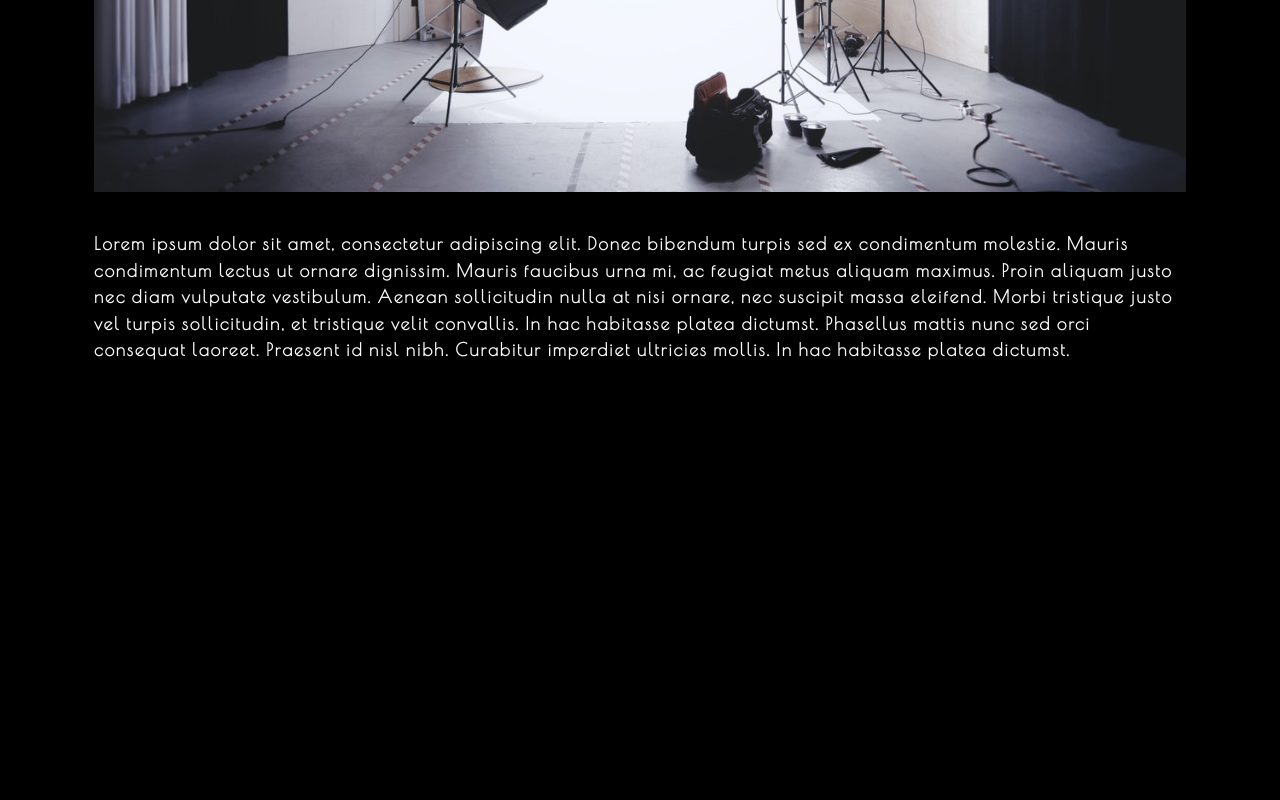
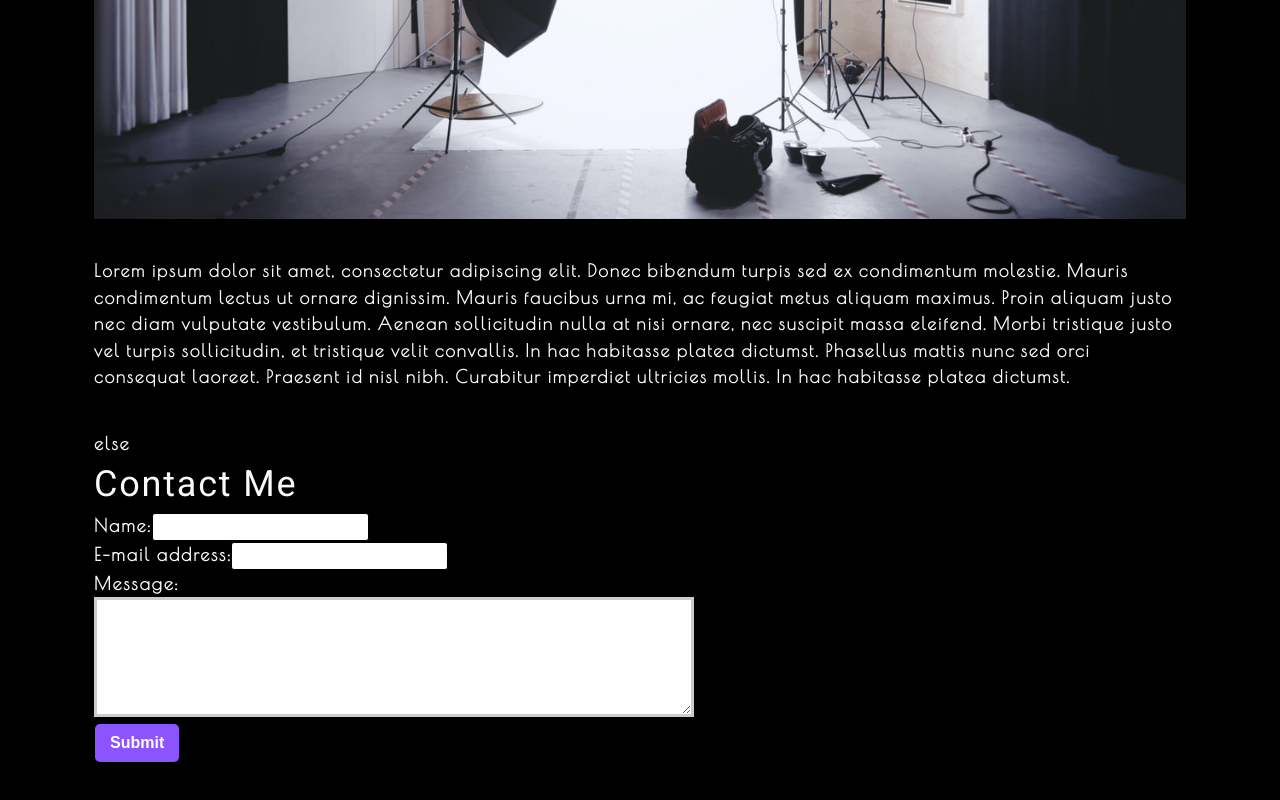
Before and after one commit to ckyle121/Photo-Port, a React (Create React App) app: page / in a window 1280 px wide. Shown: the part 1789-2589 px from the top of the page. Before the commit the page ends 2242 px from the top, so only its background shows below. Built offline with nearby package versions, Linux system fonts and the light colour scheme.

Commit message:
add state for contact form

```diff
--- a/src/App.js
+++ b/src/App.js
@@ -2,6 +2,7 @@ import React, { useState } from 'react';
 import Nav from './components/Nav';
 import About from './components/About';
 import Gallery from './components/Gallery';
+import ContactForm from './components/Contact';
 
 function App() {
   const [categories] = useState([
@@ -13,16 +14,26 @@ function App() {
 
   const [currentCategory, setCurrentCategory] = useState(categories[0]);
 
+  const [contactSelected, setContactSelected] = useState(false);
+
   return (
     <div>
       <Nav
         categories={categories}
         setCurrentCategory={setCurrentCategory}
         currentCategory={currentCategory}
+        contactSelected={contactSelected}
+        setContactSelected={setContactSelected}
       ></Nav>
       <main>
-        <Gallery currentCategory={currentCategory}></Gallery>
-        <About></About>
+        if(!contactSelected){
+          <>
+            <Gallery currentCategory={currentCategory}></Gallery>
+            <About></About>
+          </>
+        } else {
+          <ContactForm />
+        }
       </main>
     </div>
   );
--- a/src/components/Contact/index.js
+++ b/src/components/Contact/index.js
@@ -1,22 +1,58 @@
-import React from "react";
+import React, { useState } from "react";
+import { validateEmail } from "../../utils/helpers";
 
 function ContactForm() {
+    const [formState, setFormState] = useState({ name: '', email: '', message: '' });
+
+    const [errorMessage, setErrorMessage] = useState('');
+    const { name, email, message} = formState;
+
+    const handleSubmit = (e) => {
+        e.preventDefault();
+        if(!errorMessage) {
+            setFormState({ [e.target.name]: e.target.value });
+            console.log('Form', formState);
+        }
+    };
+
+    const handleChange = (e) => {
+        if (e.target.name === 'email') {
+            const isValid = validateEmail(e.target.value);
+            if (!isValid) {
+                setErrorMessage('Your email is invalid.');
+            } else {
+                setErrorMessage('');
+            }
+        } else {
+            if (!e.target.value.length) {
+                setErrorMessage(`${e.target.name} is required.`);
+            } else {
+                setErrorMessage('');
+            }
+        }
+    };
+
     return (
         <section>
             <h1>Contact Me</h1>
-            <form>
+            <form id="contact-form" onSubmit={handleSubmit}>
                 <div>
                     <label htmlFor="name">Name:</label>
-                    <input type="text" name="name" />
+                    <input type="text" defaultValue={name} onBlur={handleChange} name="name" />
                 </div>
                 <div>
-                    <label htmlFor="email">Email address:</label>
-                    <input type="email" name="email" />
+                    <label htmlFor="email">E-mail address:</label>
+                    <input type="email" defaultValue={email} name="email" onBlur={handleChange} />
                 </div>
                 <div>
                     <label htmlFor="message">Message:</label>
-                    <textarea name="message" rows="5"  />
+                    <textarea name="message" defaultValue={message} onBlur={handleChange} rows="5" />
                 </div>
+                {errorMessage && (
+                    <div>
+                        <p className="error-text">{errorMessage}</p>
+                    </div>
+                )}
                 <button type="submit">Submit</button>
             </form>
         </section>
--- a/src/components/Nav/index.js
+++ b/src/components/Nav/index.js
@@ -7,6 +7,8 @@ function Nav(props) {
     categories = [],
     setCurrentCategory,
     currentCategory,
+    contactSelected,
+    setContactSelected
   } = props;
 
 
@@ -25,14 +27,12 @@ function Nav(props) {
       <nav>
         <ul className="flex-row">
           <li className="mx-2">
-            <a data-testid="about" href="#about">
+            <a data-testid="about" href="#about" onClick={() => setContactSelected(false)}>
               About me
             </a>
           </li>
-          <li className={"mx-2"}>
-            <span onClick={() => handleClick('Contact')}>
-              Contact
-            </span>
+          <li className={`mx-2 ${contactSelected && 'navActive'}`}>
+            <span onClick={() => setContactSelected(true)}>Contact</span>
           </li>
           {categories.map((category) => (
             <li
@@ -44,6 +44,7 @@ function Nav(props) {
               <span
                 onClick={() => {
                   setCurrentCategory(category);
+                  setContactSelected(false);
                 }}
               >
                 {capitalizeFirstLetter(category.name)}
```
